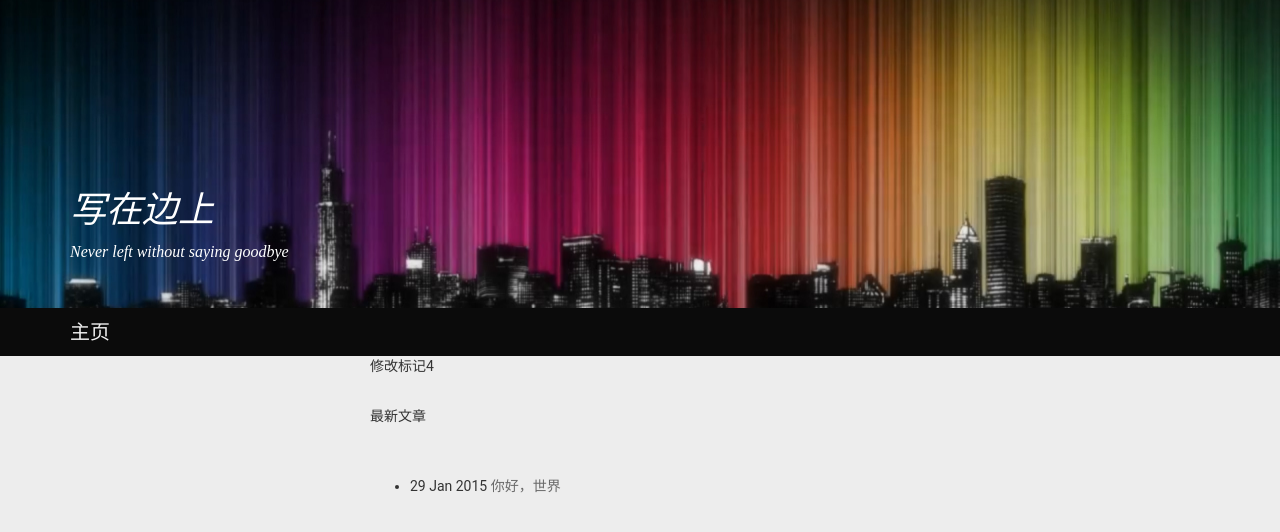
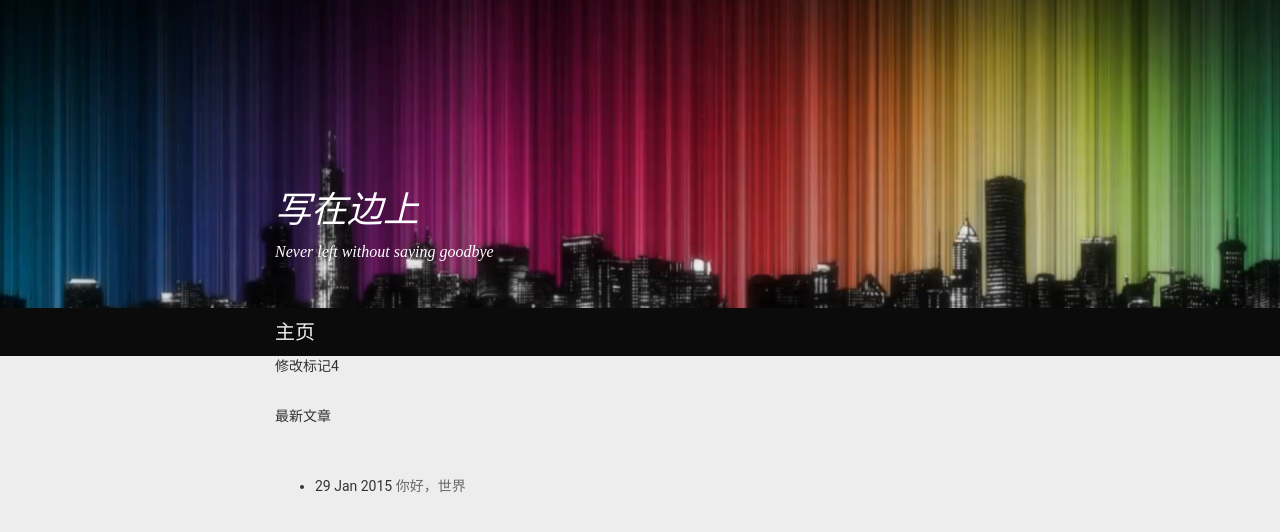
Before and after one commit to zqm1999/zqm1999.github.io, a Jekyll site: the page built from index.htm, in a window 1280 px wide. Shown: the top 532 px of the page. Built offline with Jekyll 4.4.1, drawn with Linux system fonts in a browser that asks for light colours; nearby versions of some CDN libraries; Markdown is read by kramdown in place of the engine named in the settings.

Commit message:
修改样式

```diff
--- a/_includes/titlehead.html
+++ b/_includes/titlehead.html
@@ -1,6 +1,6 @@
 <div class="titlehead">
               <div class="container">
-                  <div class="page-title">
+                  <div class="page-title col-md-8 col-md-offset-2">
                       <h1>{{ site.title }}</h1>
                       <p>{{ site.tagline }}</p>
                   </div>
@@ -9,7 +9,9 @@
 
           <div class="nav">
               <div class="container">
-                  <a href="http://mdblog.astrianfm.com">主页</a>
+                  <div class="col-md-8 col-md-offset-2">
+                      <a href="http://mdblog.astrianfm.com">主页</a>
+                  </div>
               </div>
 </div>
 <!--修改标记1-->
--- a/_layouts/default.html
+++ b/_layouts/default.html
@@ -4,7 +4,7 @@
          {% include titlehead.html %}
 
          <div class="container">
-             <div class="col-md-6 col-md-offset-3">
+             <div class="col-md-8 col-md-offset-2">
                  {{ content }}
              </div>
          </div>
```
